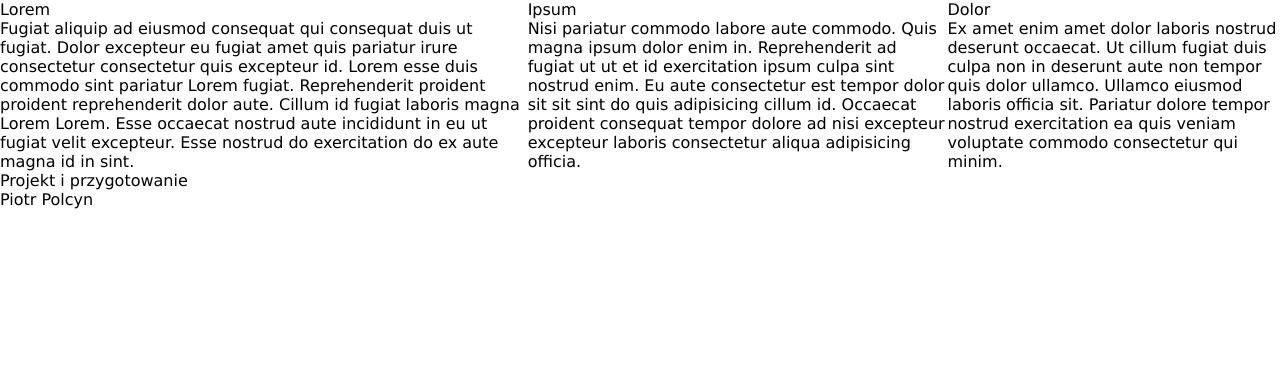
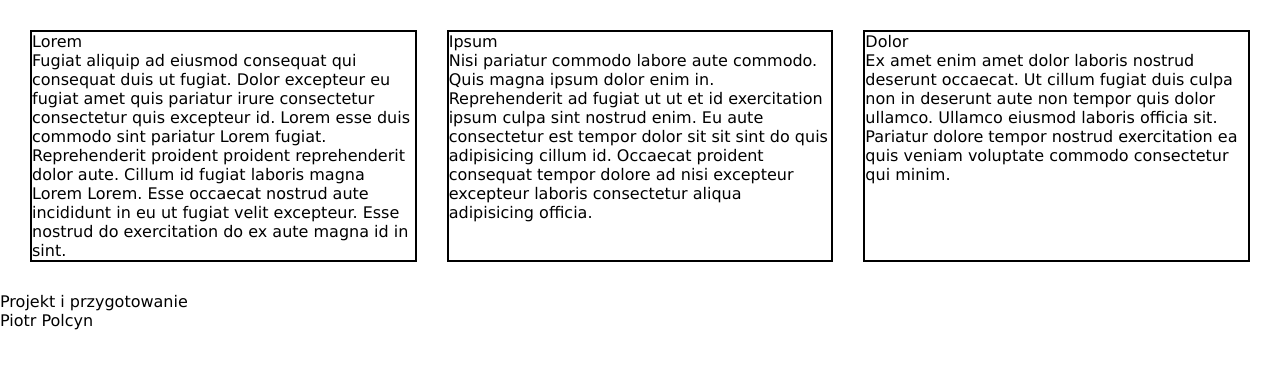
Before and after one commit to K4G13/PAI-lab, a PHP site: page / in a window 1280 px wide. Shown: the part 135-504 px from the top of the page. Run offline with PHP 8.4, Linux system fonts and the light colour scheme.

Commit message:
podpunkt 13

```diff
--- a/lab2-3/style.css
+++ b/lab2-3/style.css
@@ -44,6 +44,15 @@ a{
 
 main{
     display: flex;
+    padding: 15px;
+}
+article{
+    margin: 15px;
+    width: 100%;
+    border: solid 2px #000;
+}
+article h1{
+
 }
 
 footer{
```
